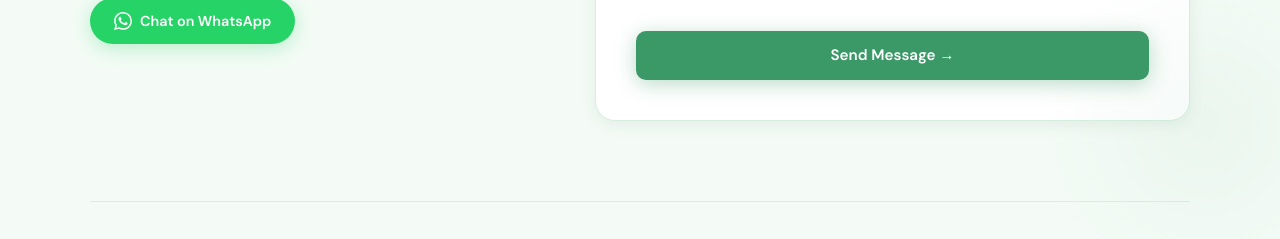
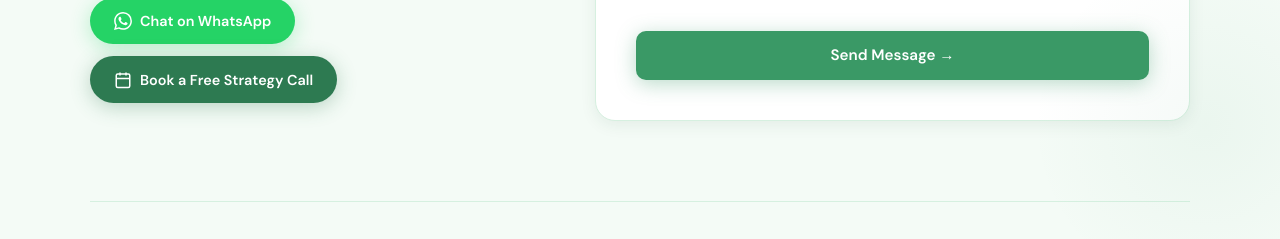
Before and after one commit to marketermasud/ppcadsmymasud, a plain HTML site: page index.html in a window 1280 px wide. Shown: the part 5253-5492 px from the top of the page. Drawn offline with nearby package versions, Linux system fonts and the light colour scheme.

Commit message:
Update index.html

```diff
--- a/index.html
+++ b/index.html
@@ -1411,6 +1411,17 @@
         <svg width="18" height="18" viewBox="0 0 24 24" fill="currentColor"><path d="M17.472 14.382c-.297-.149-1.758-.867-2.03-.967-.273-.099-.471-.148-.67.15-.197.297-.767.966-.94 1.164-.173.199-.347.223-.644.075-.297-.15-1.255-.463-2.39-1.475-.883-.788-1.48-1.761-1.653-2.059-.173-.297-.018-.458.13-.606.134-.133.298-.347.446-.52.149-.174.198-.298.298-.497.099-.198.05-.371-.025-.52-.075-.149-.669-1.612-.916-2.207-.242-.579-.487-.5-.669-.51-.173-.008-.371-.01-.57-.01-.198 0-.52.074-.792.372-.272.297-1.04 1.016-1.04 2.479 0 1.462 1.065 2.875 1.213 3.074.149.198 2.096 3.2 5.077 4.487.709.306 1.262.489 1.694.625.712.227 1.36.195 1.871.118.571-.085 1.758-.719 2.006-1.413.248-.694.248-1.289.173-1.413-.074-.124-.272-.198-.57-.347m-5.421 7.403h-.004a9.87 9.87 0 0 1-5.031-1.378l-.361-.214-3.741.982.998-3.648-.235-.374a9.86 9.86 0 0 1-1.51-5.26c.001-5.45 4.436-9.884 9.888-9.884 2.64 0 5.122 1.03 6.988 2.898a9.825 9.825 0 0 1 2.893 6.994c-.003 5.45-4.437 9.884-9.885 9.884m8.413-18.297A11.815 11.815 0 0 0 12.05 0C5.495 0 .16 5.335.157 11.892c0 2.096.547 4.142 1.588 5.945L.057 24l6.305-1.654a11.882 11.882 0 0 0 5.683 1.448h.005c6.554 0 11.89-5.335 11.893-11.893a11.821 11.821 0 0 0-3.48-8.413z"/></svg>
         Chat on WhatsApp
       </a>
+
+
+	  <a href="https://calendly.com/masud-ppcconsultant/30min" target="_blank" class="whatsapp-btn" style="background:#2d7a51; box-shadow: 0 4px 20px rgba(45,122,81,0.3); margin-top: 0.75rem;">
+  <svg width="18" height="18" viewBox="0 0 24 24" fill="none" stroke="currentColor" stroke-width="2">
+    <rect x="3" y="4" width="18" height="18" rx="2" ry="2"/>
+    <line x1="16" y1="2" x2="16" y2="6"/>
+    <line x1="8" y1="2" x2="8" y2="6"/>
+    <line x1="3" y1="10" x2="21" y2="10"/>
+  </svg>
+  Book a Free Strategy Call
+</a>
     </div>
 
     <!-- RIGHT: Form -->
```
